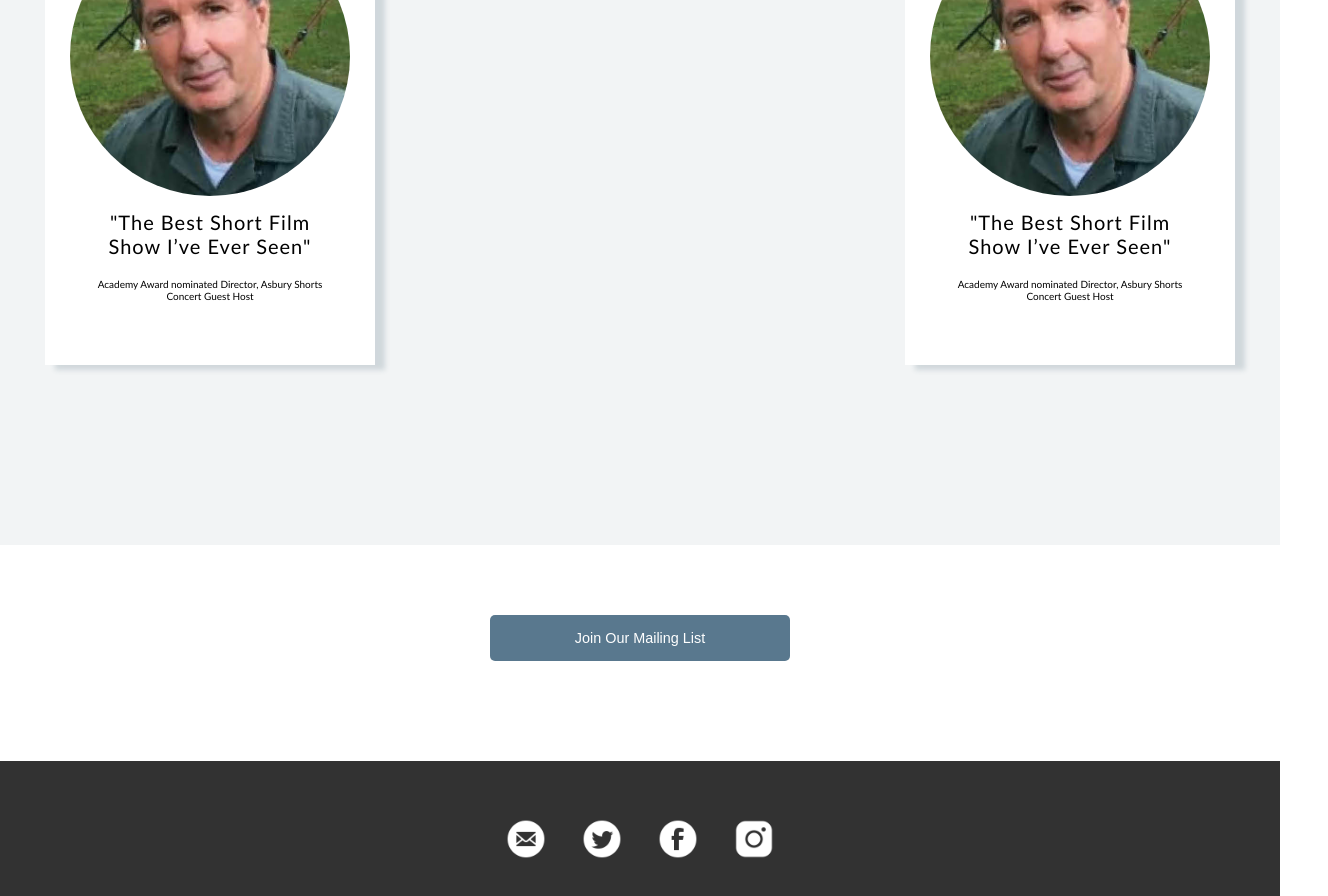
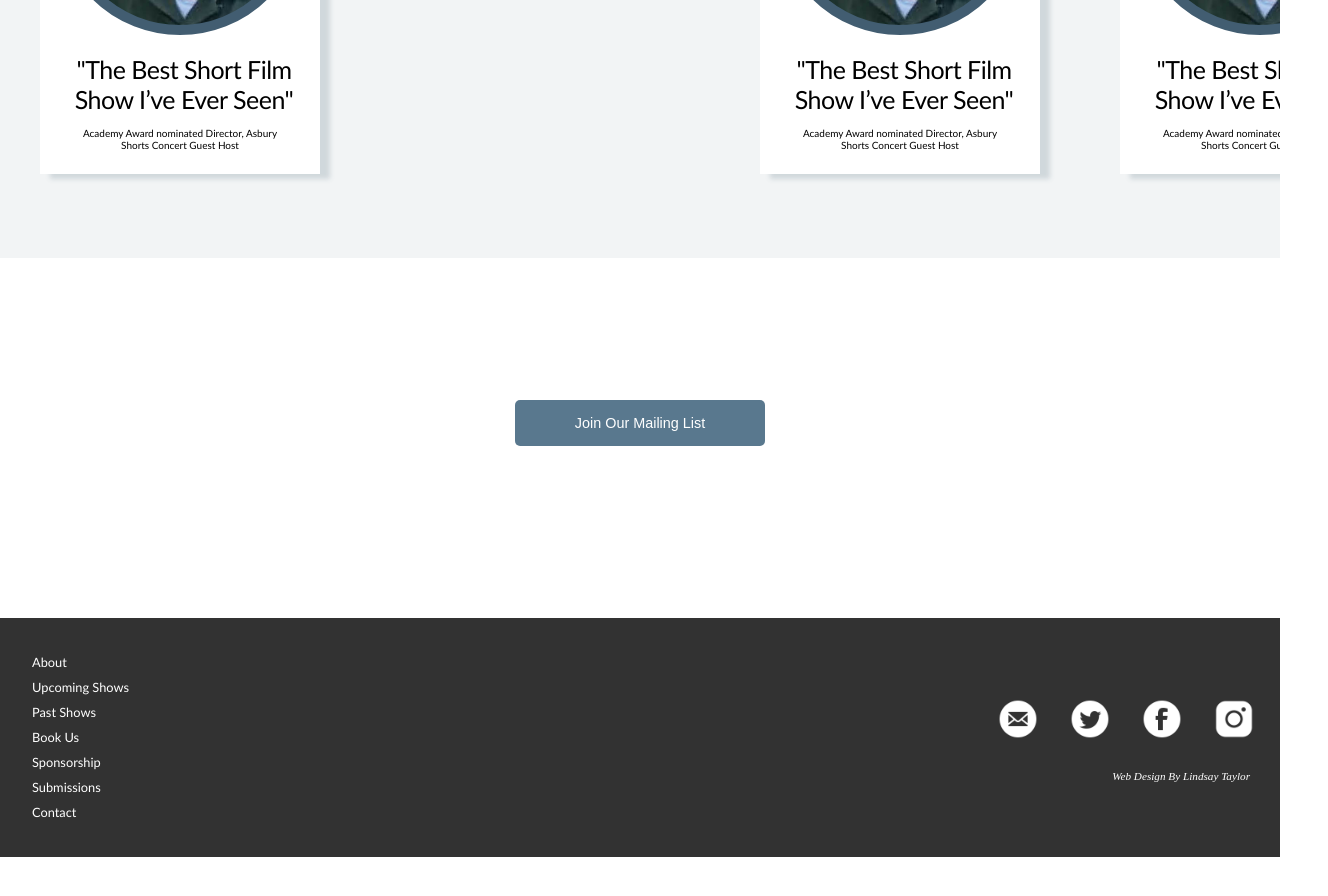
Before and after one commit to lindzht/asbury, a React (Create React App) app in the folder client/: page / in a window 1280 px wide. Shown: the part 1580-2476 px from the top of the page, 1328 px wide, since content can reach past the window. After the commit the page ends 2437 px from the top, so only its background shows below. Built offline with nearby package versions, Linux system fonts and the light colour scheme.

Commit message:
started styling desktop footer. added CSS on quote horizontal scroll.

```diff
--- a/client/src/App.css
+++ b/client/src/App.css
@@ -2,6 +2,7 @@
 
 .App {
   /* padding: 10px 10px 0 10px; */
+  /* width: 100vw!important; */
 }
 
 body {
@@ -723,7 +724,7 @@ footer p {
     align-items: center;
     margin-top: 10px;
     padding: 3em 3em 2em 3em;
-    width: 100vw;
+    width: 90vw;
     background-color: white;
   }
 
@@ -771,23 +772,27 @@ footer p {
   } */
 
   #testimonials-container {
-    padding: 10em 0 10em 0;
+    padding: 4em 0;
     /* background-color: #ffffff;   */
     /* background-image: url('images/theater_light.jpg'); */
     background-position: bottom;
     flex-direction: row;
     background-color: #f2f4f5;
+    width: 100vw;
+    overflow-x: scroll;
+    justify-content: left;
   }
 
   .tmonial-block {
-    width: 23em;
+    width: 20em;
     background-color: rgb(255, 255, 255);
-    margin: 20px 5em;
-    padding: 5em;
+    margin: 20px 4em;
+    padding: 2em 4em 1em 4em;
     align-items: center;
     justify-content: center;
     flex-direction: column;
     box-shadow: 10px 5px 5px #425d7130;
+    border-radius: 40% 40% 0 0;
   }
 
   .tmonial-header{
@@ -797,10 +802,11 @@ footer p {
   #tmonial-img {
     background-size: cover;
     background-position: center;
-    width: 28em;
-    height: 28em;
+    width: 23em;
+    height: 23em;
     border-radius: 50%;
-    margin: -20px 0 -40px 0;
+    margin: -25px 0 -40px 0;
+    border: 1em solid #425d71;
   }
 
 
@@ -810,8 +816,8 @@ footer p {
   }
 
   .tmonial-quote h1{
-    margin: -250px 0 -20px 0;
-    font-size: 2em;
+    margin: -220px 0 -15px 0;
+    font-size: 1.8em;
     opacity: 0;
     padding: 7em 1em;
     border-radius: 50%;
@@ -822,6 +828,13 @@ footer p {
     opacity: 100%;
     cursor: grab;
     z-index: 100;
+  }
+
+  .tmonial-quote h3{
+    font-size: 2.5em;
+    letter-spacing: -0.5px;
+    margin: 20px 0 0 -21px;
+    width: 10em;
   }
 
   .tmonial-block:hover #tmonial-img{
@@ -859,7 +872,8 @@ footer p {
   } */
 
   #landing-container .btn {
-    width: 300px;
+    width: 250px;
+    margin: 5em 0;
   }
 
   /********************** Footer ***********************/
@@ -867,6 +881,53 @@ footer p {
   #root > div > footer {
     z-index: 500;
     position: relative;
+  }
+
+  footer {
+    display: flex;
+    flex-direction: row;
+    justify-content: space-between;
+    height: 100%;
+    width: 100vw;
+  }
+
+  #f-l-content {
+    display: flex;
+    flex-direction: column;
+    padding: 2em 2em;
+    /* column-count: 2; */
+    width: 200px;
+  }
+
+  #f-l-content a {
+    color: white;
+    line-height: 25px;
+    font-size: 0.8em;
+    font-family: Calibri, sans-serif;
+    font-weight: 300;
+  }
+
+  #f-l-content a:hover {
+    color: yellow;
+  }
+
+  #f-content{
+    width: 400px;
+    text-align: right;
+  }
+
+  #f-content p {
+    margin-right: 20px;
+    font-size: 0.7em;
+  }
+
+  #f-content img {
+    padding: 1em;
+  }
+
+  #f-content img:hover {
+    opacity: 70%;
+    cursor: grab;
   }
 
 
@@ -881,4 +942,6 @@ footer p {
 
 
 
+
+
 }
--- a/client/src/App.js
+++ b/client/src/App.js
@@ -49,7 +49,7 @@ function App() {
           </Routes>
         </div>
 
-      <Footer />
+      <Footer isDesktop={isDesktop}/>
     </div>
   );
 }
--- a/client/src/components/Footer.js
+++ b/client/src/components/Footer.js
@@ -2,18 +2,29 @@ import email from "../images/email.png"
 import twitter from "../images/twitter.png"
 import facebook from "../images/facebook.png"
 import instagram from "../images/instagram.png"
+import { Link } from "react-router-dom"
 
-function Footer () {
+function Footer ({isDesktop}) {
     return(
         <footer>
+            {isDesktop ?
+            <div id="f-l-content">
+                <Link to="about" >About</Link>
+                <Link to="upcoming" >Upcoming Shows</Link>
+                <Link to="past" >Past Shows</Link>
+                <Link to="booking" >Book Us</Link>
+                <Link to="sponsorship" >Sponsorship</Link>
+                <Link to="submissions" >Submissions</Link>
+                <Link to="contact" >Contact</Link>
+            </div> : null}
             <div id="f-content">
                 <img src={email} alt="email" />
                 <img src={twitter} alt="email" />
                 <img src={facebook} alt="email" />
                 <img src={instagram} alt="email" />
+                <p>Web Design By Lindsay Taylor</p>
 
             </div>
-            <p>Web Design By Lindsay Taylor</p>
         </footer>
     )
 }
--- a/client/src/components/Testimonials.js
+++ b/client/src/components/Testimonials.js
@@ -39,6 +39,34 @@ function Testimonials() {
                     quote={"The Best Short Film Show I’ve Ever Seen"}
                     img={Doug} />
             </Fade>
+            <Fade left>
+                <TestimonialCard
+                    isDesktop={isDesktop}
+                    name={"Jason Reitman"}
+                    title={"Academy Award nominated Director, Asbury Shorts Concert Guest Host"}
+                    credits={`"JUNO", "Young Adult", "Up in the Air", "Thank You for Smoking"`}
+                    quote={"The Best Short Film Show I’ve Ever Seen"}
+                    img={Doug} />
+            </Fade>
+            <Fade bottom>
+                <TestimonialCard
+                    isDesktop={isDesktop}
+                    id={isDesktop? null: "r-card"}
+                    name={"Jason Reitman"}
+                    title={"Academy Award nominated Director, Asbury Shorts Concert Guest Host"}
+                    credits={`"JUNO", "Young Adult", "Up in the Air", "Thank You for Smoking"`}
+                    quote={"The Best Short Film Show I’ve Ever Seen"}
+                    img={Doug} />
+            </Fade>
+            <Fade right>
+                <TestimonialCard
+                    isDesktop={isDesktop}
+                    name={"Jason Reitman"}
+                    title={"Academy Award nominated Director, Asbury Shorts Concert Guest Host"}
+                    credits={`"JUNO", "Young Adult", "Up in the Air", "Thank You for Smoking"`}
+                    quote={"The Best Short Film Show I’ve Ever Seen"}
+                    img={Doug} />
+            </Fade>
         </div>
     )
 }
```
